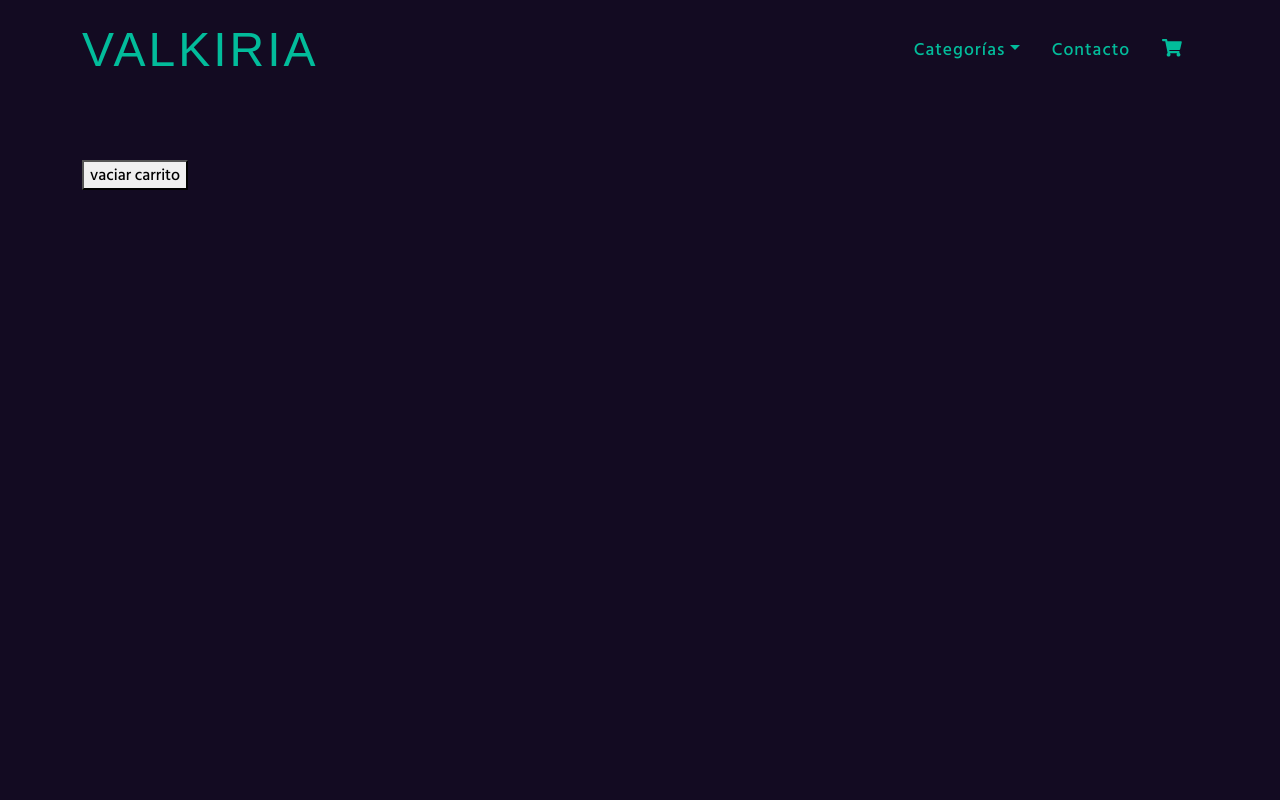
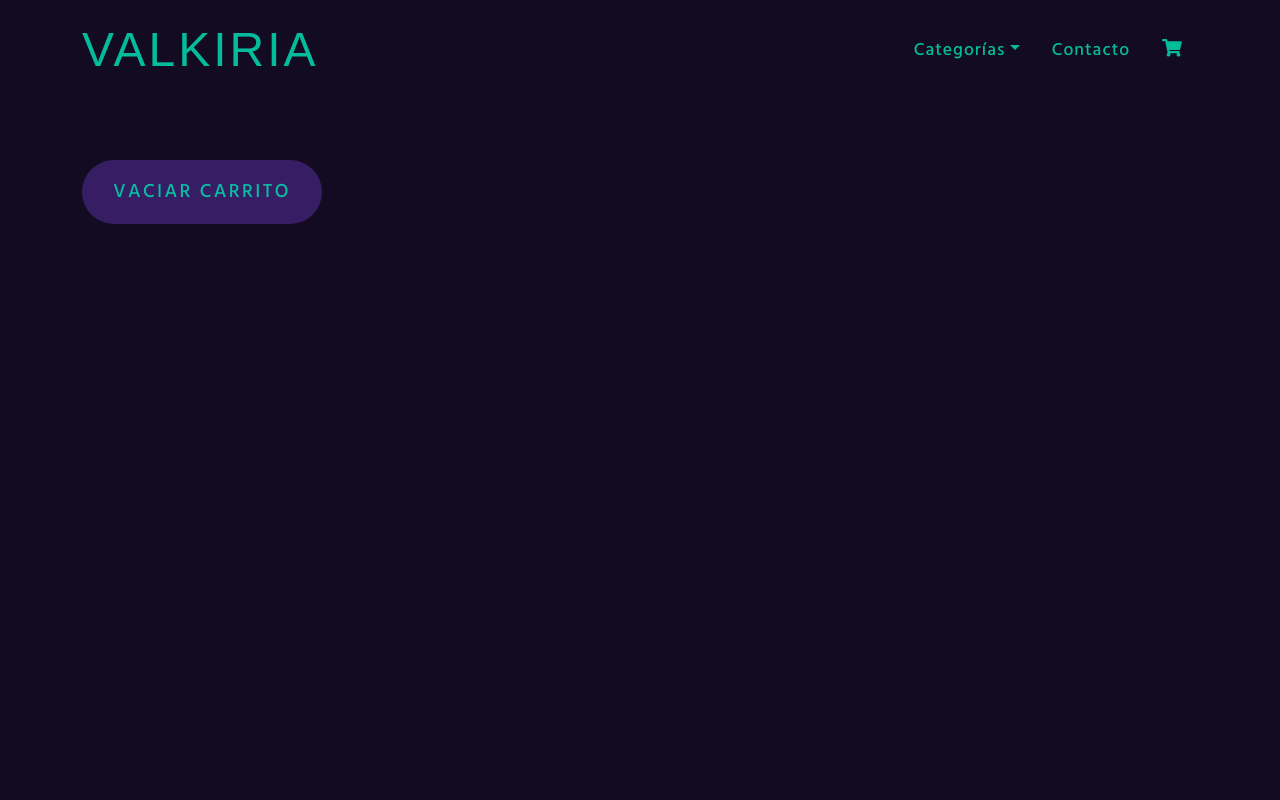
Before and after one commit to iaradocampo/ecommerce, a React (Create React App) app: page /cart in a window 1280 px wide. Shown: the top 800 px of the page. Built offline with nearby package versions, Linux system fonts and the light colour scheme; a web font is replaced by a local one.

Commit message:
context + counter

```diff
--- a/src/components/Cart.js
+++ b/src/components/Cart.js
@@ -12,21 +12,21 @@ function Cart () {
 
                 <div className="container-cart">
                     <div className="cart-content">
-                        <div className="img-container">
+                        <div className="img-container-cart">
                             <img className="img-cart" src={item.item.imagen}/>
                         </div>
                         <div className="cart-price">
                             <div>
-                                <h2 className="h2" key={item.item.id}>{item.item.title} - ${item.item.precio}.00</h2>
-                                <p>{item.cantidad} x ${item.item.precio * item.cantidad}</p>
+                                <h2 className="h1" key={item.item.id}>{item.item.title} - ${item.item.precio}.00</h2>
+                                <p className="h2">{item.cantidad} x ${item.item.precio * item.cantidad}</p>
                             </div>
                         </div>
                     </div>
                 </div>)}
                 {cart.length !== 0 && (
-                    <p className="h1">${total}.00</p>
-                    )}
-                <button onClick={ () => emptyCart()}>vaciar carrito</button>
+                    <p className="p-cart">total: ${total}.00</p>
+                )}
+                <button className="btn-cart" onClick={ () => emptyCart()}>vaciar carrito</button>
             </Container>
         </div>
     </>
--- a/src/components/ItemCount.js
+++ b/src/components/ItemCount.js
@@ -18,7 +18,6 @@ function ItemCount ({stock, initial, onAdd}) {
     }
 
     const add = () => {
-
         if (stock > 0){
             onAdd(count);
         }
--- a/src/scss/_cart.scss
+++ b/src/scss/_cart.scss
@@ -3,21 +3,29 @@
     margin-top: 10rem;
 }
 
-.h2 {
+.h1 {
     font-size: 1.6em;
     color: black;
     margin-bottom: 5rem;
 }
 
-.h1 {
+.h2 {
     font-size: 1em;
     color: black;
     text-align: right;
 }
 
+.p-cart {
+    color: #00dbafda;
+    font-size: 2em;
+    text-transform: uppercase;
+    text-align: right;
+    padding: 2rem;
+}
+
 .container-cart {
     margin-top: 1rem;
-    height: 30rem;
+    height: 20rem;
     background-color: white;
     border-radius: 2rem;
 }
@@ -25,24 +33,75 @@
 .cart-content {
     display: flex;
     flex-wrap: wrap;
-    justify-content: space-evenly;
+    justify-content: space-between;
 }
 
 .cart-price {
-    padding-top: 4rem;
-
+    padding: 4rem 2rem;
 }
 
 .img-container-cart {
     display: flex;
     justify-content: center;
-    align-items: center;
-    width: 450px;
-    height: 450px;
+    padding: 3rem 0 0 10rem;
+    width: 300px;
+    height: 300px;
 }
 
 .img-cart {
-    width: 400px;
-    height: 400px;
+    width: 250px;
+    height: 250px;
     object-fit: cover;
 }
+
+.btn-cart {
+    display: inline-block;
+    position: relative;
+    border-radius: 5rem;
+    border-color: transparent;
+    color: #00dbafda;
+    text-transform: uppercase;
+    font-size: 1.2em;
+    letter-spacing: .15rem;
+    transition: 0.5s;
+    overflow: hidden;
+    background-color: #361d64;
+    z-index: 1;
+    width: 15rem;
+    height: 4rem;
+
+    &:after {
+        content: '';
+        position: absolute;
+        bottom: 0;
+        left: 0;
+        width: 100%;
+        height: 100%;
+        z-index: -2;
+
+    }
+
+    &:before {
+        content: '';
+        position: absolute;
+        bottom: 0;
+        left: 0;
+        width: 0%;
+        height: 100%;
+        background-color: #00dbafda;
+        transition: all .3s;
+        z-index: -1;
+        border-color: #00dbafda;
+    }
+
+    &:hover {
+        color: #361d64;
+        border-color: transparent;
+        background-color: transparent;
+
+        &:before {
+            width: 100%;
+
+        }
+    }
+}
```
